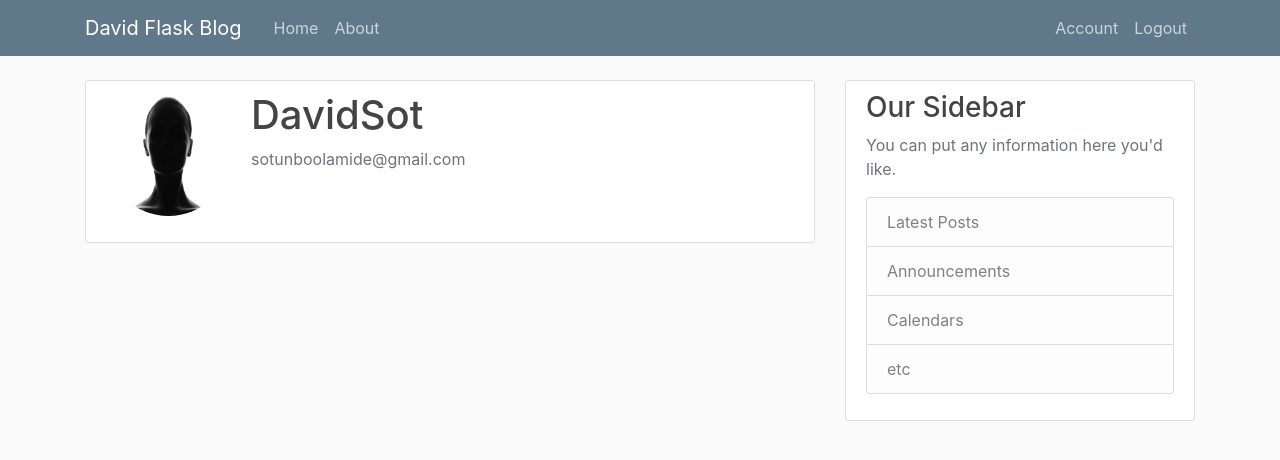
After one commit to sotunboolamide/Flask-Blog, a Flask app: page /account in a window 1280 px wide. The commit adds this page. Shown: the top 460 px of the page. Run offline with Flask 2, Linux system fonts and the light colour scheme; a user stored in the database is signed in; some libraries are stand-ins or nearby versions.

Commit message:
Added account forms and modified logout, added profile pictures

```diff
--- a/flaskblog/__init__.py
+++ b/flaskblog/__init__.py
@@ -9,5 +9,7 @@
 db = SQLAlchemy(app)
 bcrypt = Bcrypt(app)
 login_manager = LoginManager(app)
+login_manager.login_view = 'login'
+login_manager.login_message_category = 'info'
 
 from flaskblog import route
--- a/flaskblog/route.py
+++ b/flaskblog/route.py
@@ -1,8 +1,8 @@
-from flask import  render_template, url_for , flash , redirect
+from flask import  render_template, url_for , flash , redirect , request
 from flaskblog import app ,db,bcrypt
 from flaskblog.forms import RegistrationForm, LoginForm
 from flaskblog.models import User, Post
-from flask_login import login_user, current_user
+from flask_login import login_user, current_user , logout_user, login_required
 
 posts =[
     {
@@ -52,7 +52,8 @@
         user = User.query.filter_by(email=form.email.data).first()
         if user and bcrypt.check_password_hash(user.password,form.password.data):
             login_user(user,remember = form.remember.data)
-            return redirect(url_for('home'))
+            next_page = request.args.get('next')
+            return redirect(next_page) if next_page else redirect(url_for('home'))
         else:
             flash('Login Unsuceesful. Please check username and password', 'danger')
     return render_template('login.html', title = 'Login', form = form)
@@ -61,3 +62,9 @@
 def logout():
     logout_user()
     return redirect(url_for('home'))
+
+@app.route("/account")
+@login_required
+def account():
+    image_file = url_for('static', filename = f'Profile_pics/{current_user.image_file}')
+    return render_template('account.html', title = 'Account', image_file= image_file)
--- /dev/null
+++ b/flaskblog/templates/account.html
@@ -0,0 +1,13 @@
+{% extends "layout.html" %}
+{% block content %}
+    <div class="content-section">
+        <div class="media">
+          <img class="rounded-circle account-img" src="{{ image_file }}">
+          <div class="media-body">
+            <h2 class="account-heading">{{ current_user.username }}</h2>
+            <p class="text-secondary">{{ current_user.email }}</p>
+          </div>
+        </div>
+        <!-- FORM HERE -->
+    </div>
+{% endblock content %}
--- a/flaskblog/templates/layout.html
+++ b/flaskblog/templates/layout.html
@@ -27,6 +27,7 @@
                 <!-- Navbar Right Side -->
                 <div class="navbar-nav">
                   {% if current_user.is_authenticated %}
+                    <a class="nav-item nav-link" href="{{ url_for('account') }}">Account</a>
                     <a class="nav-item nav-link" href="{{ url_for('logout') }}">Logout</a>
                   {% else %}
                     <a class="nav-item nav-link" href="{{ url_for('login') }}">Login</a>
```
Also changed, not shown: flaskblog/static/Profile_pics/default.jpg (added).
